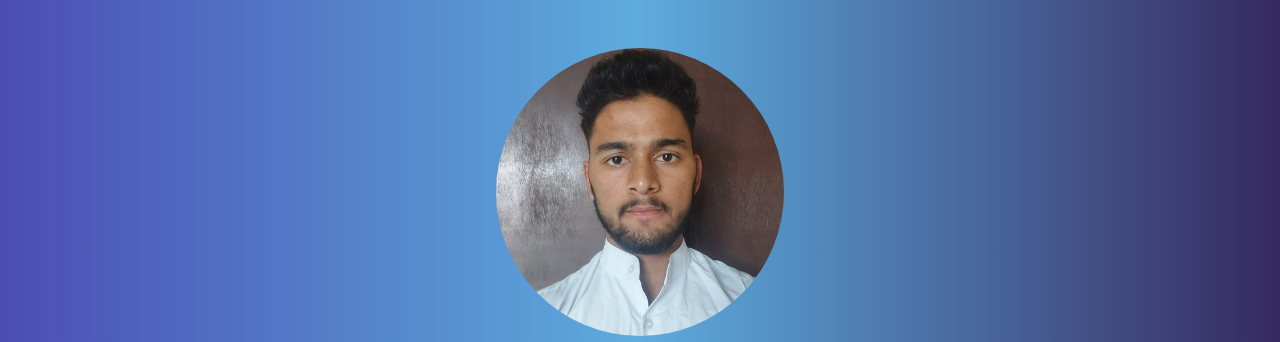
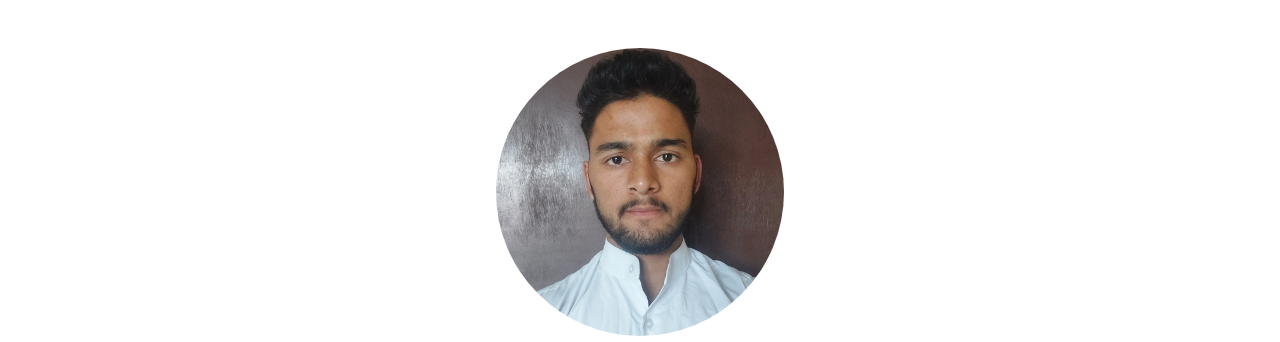
Before and after one commit to Mohitbisht04/Porfolio, a plain HTML site: page index.html in a window 1280 px wide. Shown: the top 342 px of the page. Drawn offline with nearby package versions, Linux system fonts and the light colour scheme.

Commit message:
Update style.css

```diff
--- a/assets/css/style.css
+++ b/assets/css/style.css
@@ -244,7 +244,7 @@
 }
 
 .banner{
-        background: linear-gradient(90deg, #4b4db3, #5dacdd, #362961) !important;
+        background: white !important;
     position: relative;
     overflow: hidden;
 }
```
